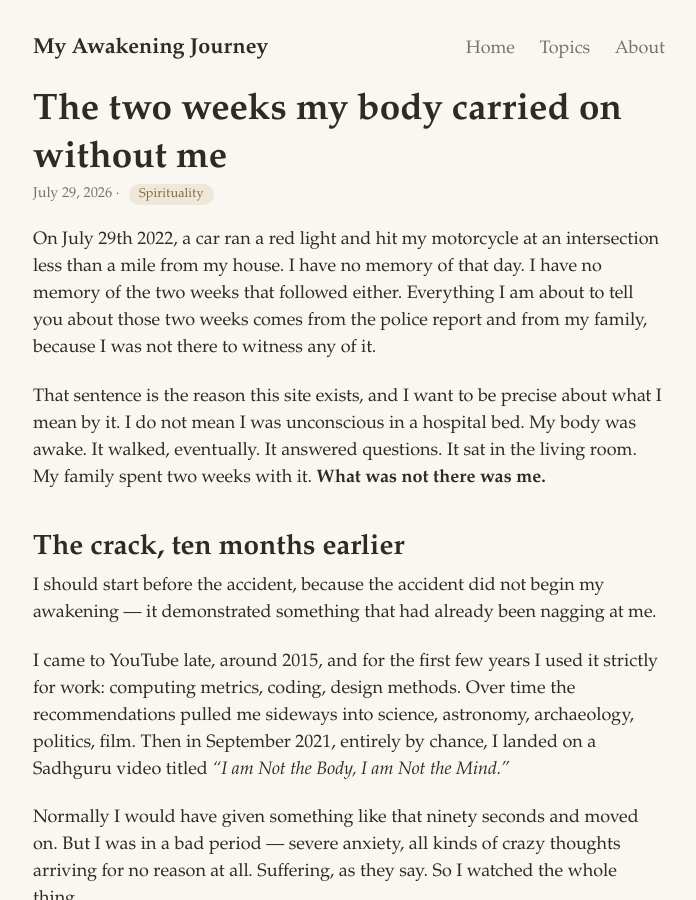
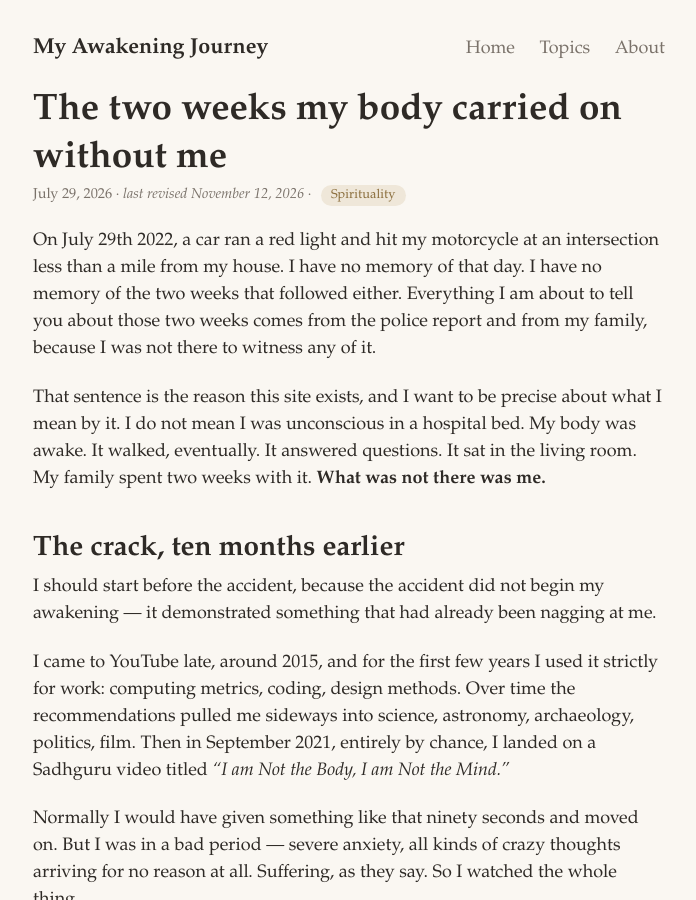
Before and after one commit to FrancoisCharette/myAwakeningJourney, a Jekyll site: the page built from _posts/2026-07-29-two-weeks-without-me.md, in a window 1280 px wide and 900 px high. Shown: the whole window, without its empty margins (291-987 px from the left). Built offline with Jekyll 4.4.1, drawn with Linux system fonts in a browser that asks for light colours; comment, search, counter and statistics services are not loaded.

Commit message:
Mark the accident post as revised
Co-Authored-By: Claude Opus 5 <noreply@anthropic.com>

```diff
--- a/_posts/2026-07-29-two-weeks-without-me.md
+++ b/_posts/2026-07-29-two-weeks-without-me.md
@@ -1,6 +1,7 @@
 ---
 title: "The two weeks my body carried on without me"
 categories: [Spirituality]
+updated: 2026-11-12
 # Published 29 July 2026 — the 4th anniversary of the accident (29 July 2022).
 # Kept as a comment on purpose: the post is written to be timeless, so no
 # elapsed-time phrasing belongs in the prose itself.
```
